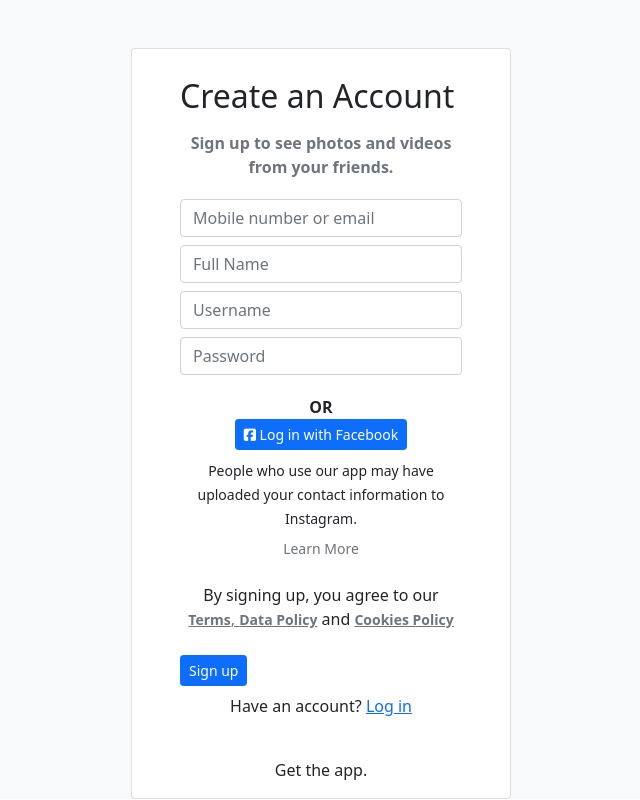
After one commit to NessaAz/django-ip2, a Django app: template instaapp/templates/instaapp/signup.html in a window 1280 px wide. The commit adds this page. Shown: the whole page, without its empty margins (319-959 px from the left). Run offline with Django 4.2, Linux system fonts and the light colour scheme; the template is opened without the code that fills it: values that come from a table or form of the project are taken from there, others are empty; some libraries are stand-ins or nearby versions.

Commit message:
add sign in template bosy and views

```diff
--- a/instaapp/templates/instaapp/main.html
+++ b/instaapp/templates/instaapp/main.html
@@ -21,8 +21,12 @@
 <body>
     <!-- NAVBAR -->
 
+    <!-- END OF NAVBAR -->
+    {% block content %}
 
 
+
+    {% endblock content %}
 
 
 
--- /dev/null
+++ b/instaapp/templates/instaapp/signup.html
@@ -0,0 +1,90 @@
+{% extends 'instaapp/main.html' %}
+{% load static %}
+{% load cloudinary %}
+
+{% block content %}
+    <section class="bg-light">
+        <div class="container">
+        <div class="row">
+            <div class="col-sm-6 col-lg-4 bg-white px-5 pt-4 mt-5 card mx-auto">
+                <h2 class="pt-1 pb-2">Create an Account</h2>
+                <p class="text-center">
+                    <strong class="text-muted">Sign up to see photos and videos from your friends.</strong>
+                </p>
+
+                <form method="POST">
+                    {% csrf_token %}
+                    {% if form.errors %}
+                    {% for error in form.errors %}
+                    <div class="alert alert-warning alert-dismissible fade show" role="alert">
+                    {% if error == 'username' %}
+                    <strong class="text-title">Username already taken</strong>
+                    {% else %}
+                    <strong class="text-title">Password mismatch or too short</strong>
+                    {% endif %}
+
+                    <button type="button" class="close" data-dismiss="alert" aria-label="Close">
+                        <span aria-hidden="true">&times;</span>
+                    </button>
+                    </div>
+                    {% endfor %} {% endif %}
+                    <div class="form-group py-1">
+                    <input type="text" class="form-control" name="email" placeholder="Mobile number or email"
+                        {% if form.email.value %}
+                            value="{{ form.email.value }}"
+                        {% endif %}
+                            required
+                    />
+                    </div>
+                    <div class="form-group py-1">
+                    <input type="text" class="form-control" name="full_name" placeholder="Full Name"
+                    {% if form.full_name.value %}
+                    value="{{ form.full_name.value }}"
+                    {% endif %}
+                    required
+                    />
+                    </div>
+                    <div class="form-group py-1">
+                    <input type="text" class="form-control" name="username" placeholder="Username"
+                    {% if form.username.value %}
+                        value="{{ form.username.value }}"
+                    {% endif %}
+                        required
+                    />
+                    </div>
+                    <div class="form-group py-1">
+                    <input type="password" class="form-control" name="password1" placeholder="Password" required
+                    />
+                    </div>
+                    <div class="text-center mb-2">
+                        <p class="m-0 mt-3 p-0"><strong>OR</strong></p>
+                        <button class="btn btn-sm btn-primary btn-block">
+                            <i class="fab fa-facebook-square mr-2"></i> Log in with Facebook
+                        </button>
+
+                    </div>
+                    <p class="text-center">
+                    <small>People who use our app may have uploaded your contact
+                    information to Instagram.
+                    <a href="#" class="nav-link text-muted">Learn More</a>
+                    </small>
+                    </p>
+                    <p class="text-center">
+                    By signing up, you agree to our
+                    <a href="#" class="text-muted"
+                    ><small><strong>Terms</strong></small></>,
+                    <a href="#" class="text-muted"
+                    ><small><strong>Data Policy</strong></small></a>
+                    and
+                    <a href="#" class="text-muted"><small><strong>Cookies Policy</strong></small></a>
+                    </p>
+                    <button class="btn btn-primary btn-sm my-2 btn-block">Sign up</button>
+                </form>
+            <p class="text-center">Have an account? <a href="#">Log in</a></p>
+            <p class="text-center mt-4">Get the app.</p>
+            </div>
+        </div>
+        </div>
+    </section>
+
+{% endblock content%}
--- a/instaapp/urls.py
+++ b/instaapp/urls.py
@@ -3,6 +3,6 @@ from . import views
 
 urlpatterns = [
     path('',views.index, name='index' ),
-    path('/signup',views.signup, name='signup' ),
+    path('signup/',views.signup, name='signup' ),
 
 ]
```
